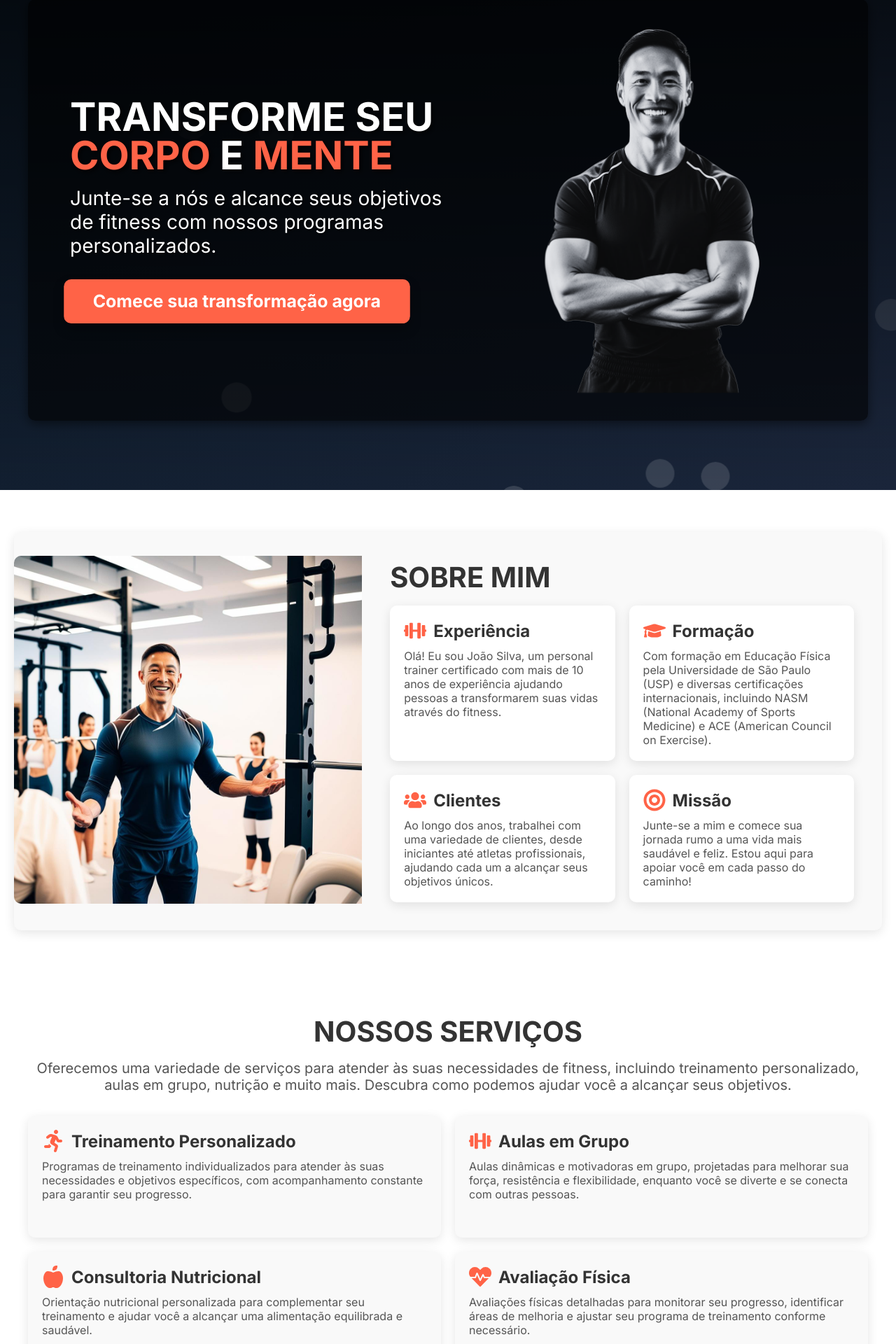
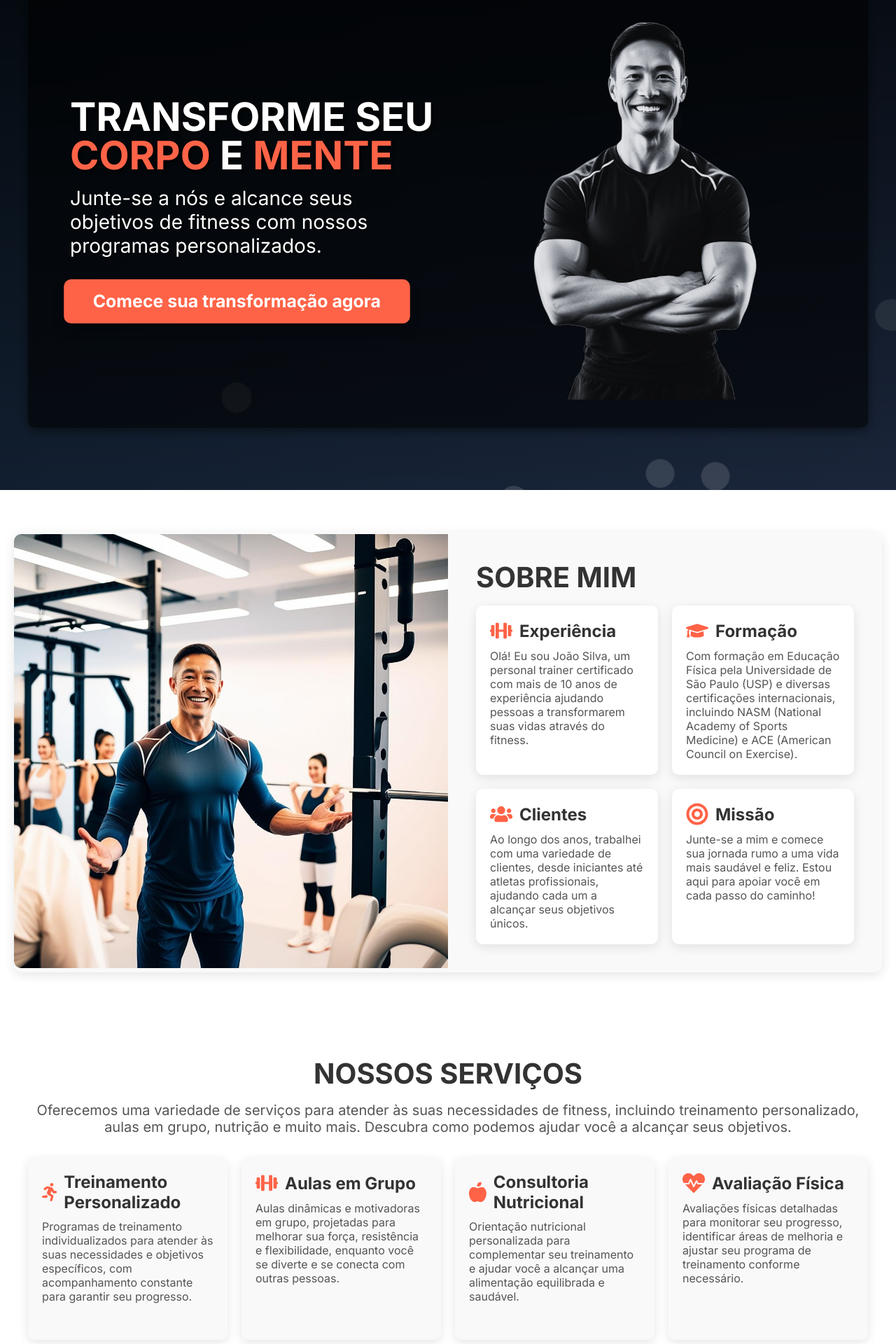
Before and after one commit to PedroVViana/Personal-Template, a React (Vite) app: page / in a window 1280 px wide. Shown: the part 100-2020 px from the top of the page at 70% size. Built offline with nearby package versions, Linux system fonts and the light colour scheme.

Commit message:
edit CSS from Grid

```diff
--- a/src/components/ContactForm/ContactForm.css
+++ b/src/components/ContactForm/ContactForm.css
@@ -40,8 +40,8 @@
 }
 
 .contact-form form {
-  display: flex;
-  flex-direction: column;
+  display: grid;
+  grid-template-columns: 1fr;
   gap: 15px;
 }
 
--- a/src/components/Results/Results.css
+++ b/src/components/Results/Results.css
@@ -27,8 +27,8 @@
 }
 
 .results-cards {
-  display: flex;
-  flex-wrap: wrap;
+  display: grid;
+  grid-template-columns: repeat(auto-fit, minmax(250px, 1fr));
   gap: 20px;
   justify-content: center;
 }
@@ -38,8 +38,6 @@
   border-radius: 10px;
   box-shadow: 0 4px 15px rgba(0, 0, 0, 0.1);
   padding: 20px;
-  flex: 1 1 calc(33% - 20px); /* Responsivo: três cards por linha */
-  min-width: 250px;
   transition: transform 0.3s ease, box-shadow 0.3s ease;
   text-align: left;
   color: #333;
@@ -91,10 +89,6 @@
   .results p {
     font-size: 1rem;
   }
-
-  .results-card {
-    flex: 1 1 calc(50% - 20px); /* Ajusta a largura dos cards */
-  }
 }
 
 @media (max-width: 768px) {
@@ -106,13 +100,8 @@
     font-size: 0.875rem;
   }
 
-  .results-card {
-    flex: 1 1 100%; /* Responsivo: um card por linha */
-    min-width: 100%;
-  }
-
   .testimonials-button {
-    font-size: 0.75rem;
+    font-size: 0.5rem;
   }
 }
 
--- a/src/components/Testimonials/Testimonials.css
+++ b/src/components/Testimonials/Testimonials.css
@@ -44,7 +44,7 @@
     grid-template-columns: repeat(6, 100%); /* Ajusta para o número de cards */
   }
   .testimonials-button {
-    font-size: 0.75rem;
+    font-size: 0.5em;
   }
 }
 
--- a/src/components/about/About.css
+++ b/src/components/about/About.css
@@ -8,7 +8,8 @@
 }
 
 .about-content {
-  display: flex;
+  display: grid;
+  grid-template-columns: 1fr 1fr;
   align-items: center;
   max-width: 1400px; /* Aumenta a largura máxima do conteúdo */
   width: 100%;
@@ -19,8 +20,7 @@
 }
 
 .about-image {
-  flex: 1.5; /* Aumenta a proporção da imagem */
-  max-width: 50%; /* Aumenta a largura máxima da imagem */
+  max-width: 100%;
 }
 
 .about-image img {
@@ -30,7 +30,6 @@
 }
 
 .about-text {
-  flex: 2;
   padding: 40px;
   text-align: left;
 }
@@ -43,8 +42,8 @@
 }
 
 .about-cards {
-  display: flex;
-  flex-wrap: wrap;
+  display: grid;
+  grid-template-columns: repeat(auto-fit, minmax(250px, 1fr));
   gap: 20px;
 }
 
@@ -53,8 +52,6 @@
   border-radius: 10px;
   box-shadow: 0 4px 15px rgba(0, 0, 0, 0.1);
   padding: 20px;
-  flex: 1 1 calc(50% - 20px); /* Responsivo: dois cards por linha */
-  min-width: 250px;
   transition: transform 0.3s ease, box-shadow 0.3s ease;
 }
 
@@ -89,12 +86,11 @@
 /* Responsividade */
 @media (max-width: 1024px) {
   .about-content {
-    flex-direction: column;
+    grid-template-columns: 1fr;
     padding: 20px;
   }
 
   .about-image {
-    max-width: 100%;
     border-radius: 10px 10px 0 0;
   }
 
@@ -105,10 +101,6 @@
 
   .about h2 {
     font-size: 2rem;
-  }
-
-  .about-card {
-    flex: 1 1 100%; /* Responsivo: um card por linha */
   }
 }
 
--- a/src/components/hero/Hero.css
+++ b/src/components/hero/Hero.css
@@ -47,9 +47,9 @@
 .hero-content {
   position: relative;
   z-index: 2;
-  display: flex;
+  display: grid;
+  grid-template-columns: 1fr 1fr;
   align-items: center;
-  justify-content: center;
   max-width: 1200px;
   width: 100%;
   padding: 40px;
@@ -59,7 +59,6 @@
 }
 
 .hero-text {
-  flex: 1;
   padding: 20px;
   text-align: left;
 }
@@ -117,7 +116,6 @@
 }
 
 .hero-image {
-  flex: 1;
   display: flex;
   justify-content: center; /* Centraliza a imagem horizontalmente */
   align-items: center; /* Centraliza a imagem verticalmente */
@@ -158,7 +156,7 @@
 /* Responsividade */
 @media (max-width: 1024px) {
   .hero-content {
-    flex-direction: column;
+    grid-template-columns: 1fr;
     padding: 20px;
   }
 
--- a/src/components/services/Services.css
+++ b/src/components/services/Services.css
@@ -27,8 +27,8 @@
 }
 
 .services-cards {
-  display: flex;
-  flex-wrap: wrap;
+  display: grid;
+  grid-template-columns: repeat(auto-fit, minmax(250px, 1fr));
   gap: 20px;
   justify-content: center;
 }
@@ -38,8 +38,6 @@
   border-radius: 10px;
   box-shadow: 0 4px 15px rgba(0, 0, 0, 0.1);
   padding: 20px;
-  flex: 1 1 calc(50% - 20px); /* Responsivo: dois cards por linha */
-  min-width: 250px;
   transition: transform 0.3s ease, box-shadow 0.3s ease;
   text-align: left;
 }
@@ -81,10 +79,6 @@
   .services p {
     font-size: 1rem;
   }
-
-  .services-card {
-    flex: 1 1 calc(50% - 10px); /* Ajusta a largura dos cards */
-  }
 }
 
 @media (max-width: 768px) {
@@ -94,11 +88,6 @@
 
   .services p {
     font-size: 0.875rem;
-  }
-
-  .services-card {
-    flex: 1 1 100%; /* Responsivo: um card por linha */
-    min-width: 100%;
   }
 }
 
```
